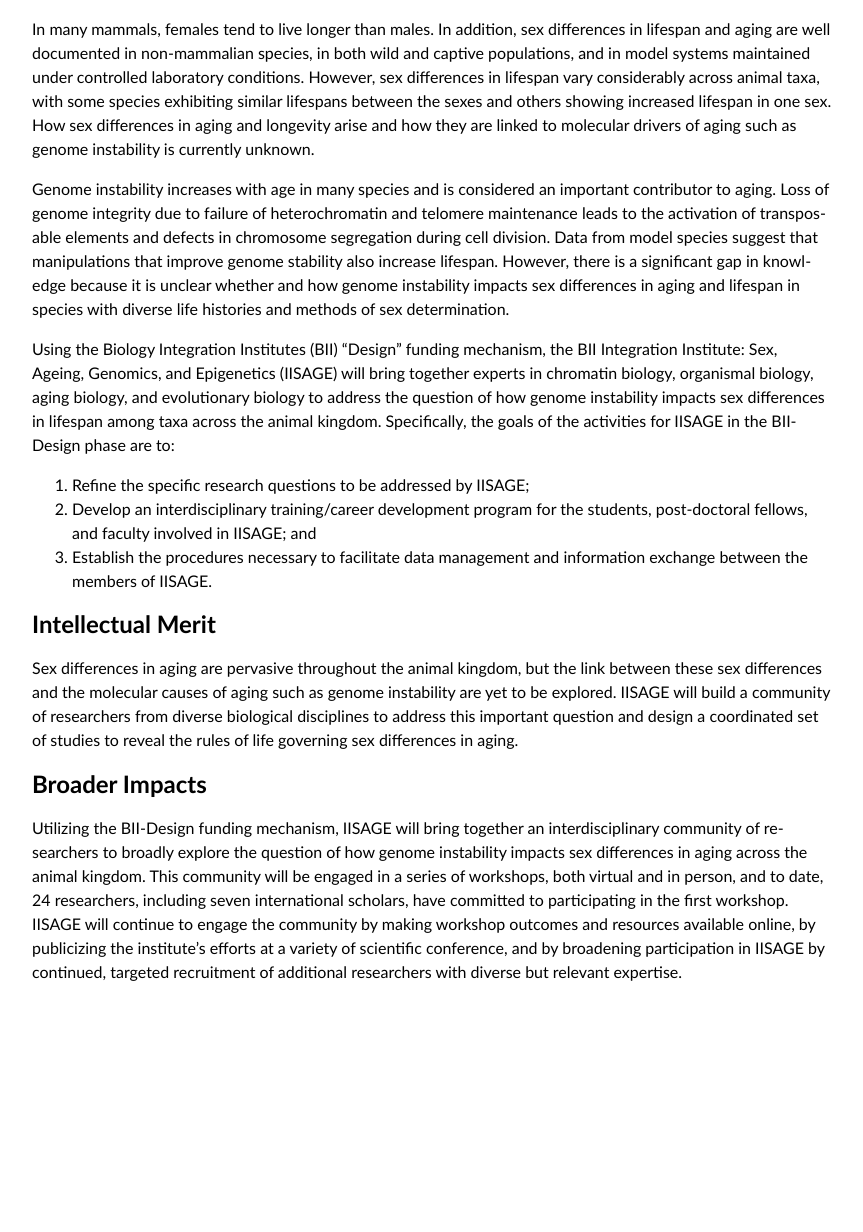
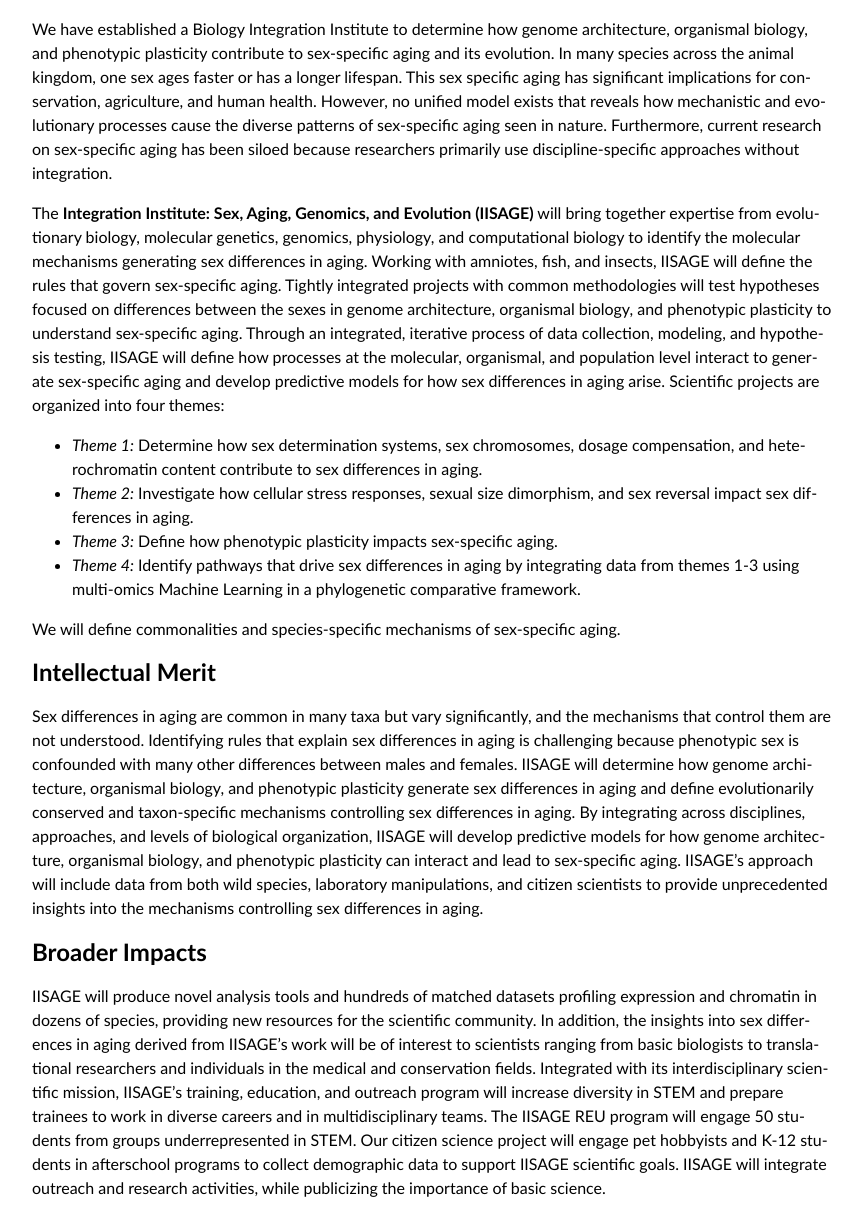
Before and after one commit to iisage/iisage.github.io, a plain HTML site: page about/index.html in a window 1280 px wide. Shown: the part 299-1531 px from the top of the page, without its empty margins (208-1071 px from the left). Before the commit the page ends 1315 px from the top, so only its background shows below. Drawn offline with nearby package versions, Linux system fonts and the light colour scheme; some packages are replaced by stand-ins of ours.

Commit message:
Updated "About" page
Updated the "About" page to reflect the implementation project summary

```diff
--- a/about/index.html
+++ b/about/index.html
@@ -25,25 +25,31 @@
 
 <div class="article-meta">
 <h1><span class="title">IISAGE</span></h1>
-<h2 class="author">Integration Institute Sex, Aging, Genomics, and Epigenetics</h2>
+<h2 class="author">Integration Institute Sex, Aging, Genomics, and Evolution</h2>
 
 </div>
 
 <main>
 <h1 id="nsf-project-summary">NSF Project Summary</h1>
 <h2 id="overview">Overview</h2>
-<p>In many mammals, females tend to live longer than males.  In addition, sex differences in lifespan and aging are well documented in non-mammalian species, in both wild and captive populations, and in model systems maintained under controlled laboratory conditions.  However, sex differences in lifespan vary considerably across animal taxa, with some species exhibiting similar lifespans between the sexes and others showing increased lifespan in one sex.  How sex differences in aging and longevity arise and how they are linked to molecular drivers of aging such as genome instability is currently unknown.</p>
-<p>Genome instability increases with age in many species and is considered an important contributor to aging.  Loss of genome integrity due to failure of heterochromatin and telomere maintenance leads to the activation of transposable elements and defects in chromosome segregation during cell division.  Data from model species suggest that manipulations that improve genome stability also increase lifespan.  However, there is a significant gap in knowledge because it is unclear whether and how genome instability impacts sex differences in aging and lifespan in species with diverse life histories and methods of sex determination.</p>
-<p>Using the Biology Integration Institutes (BII) “Design” funding mechanism, the BII Integration Institute: Sex, Ageing, Genomics, and Epigenetics (IISAGE) will bring together experts in chromatin biology, organismal biology, aging biology, and evolutionary biology to address the question of how genome instability impacts sex differences in lifespan among taxa across the animal kingdom.  Specifically, the goals of the activities for IISAGE in the BII-Design phase are to:</p>
-<ol>
-<li>Refine the specific research questions to be addressed by IISAGE;</li>
-<li>Develop an interdisciplinary training/career development program for the students, post-doctoral fellows, and faculty involved in IISAGE; and</li>
-<li>Establish the procedures necessary to facilitate data management and information exchange between the members of IISAGE.</li>
-</ol>
+<p>We have established a Biology Integration Institute to determine how genome architecture, organismal biology, and phenotypic plasticity contribute to sex-specific aging and its evolution. In many species across the animal kingdom, one sex ages faster or has a longer lifespan. This sex specific
+aging has significant implications for conservation, agriculture, and human health. However, no unified model exists that reveals how mechanistic and evolutionary processes cause the diverse patterns of sex-specific aging seen in nature. Furthermore, current research on sex-specific aging has been siloed because researchers primarily use discipline-specific
+approaches without integration.</p>
+<p>The <strong>Integration Institute: Sex, Aging, Genomics, and Evolution (IISAGE)</strong> will bring together expertise from evolutionary biology, molecular genetics, genomics, physiology, and computational biology to identify the molecular mechanisms generating sex differences in aging. Working with amniotes, fish, and insects, IISAGE will define the rules that govern sex-specific aging. Tightly integrated projects with common methodologies will test hypotheses focused on differences between the sexes in genome architecture, organismal biology, and phenotypic plasticity to understand sex-specific aging. Through an integrated, iterative process of data
+collection, modeling, and hypothesis testing, IISAGE will define how processes at the molecular, organismal, and population level interact to generate sex-specific aging and develop predictive models for how sex differences in aging arise. Scientific projects are organized into four themes:</p>
+<ul>
+<li><em>Theme 1:</em> Determine how sex determination systems, sex chromosomes, dosage
+compensation, and heterochromatin content contribute to sex differences in aging.</li>
+<li><em>Theme 2:</em> Investigate how cellular stress responses, sexual size dimorphism, and sex
+reversal impact sex differences in aging.</li>
+<li><em>Theme 3:</em> Define how phenotypic plasticity impacts sex-specific aging.</li>
+<li><em>Theme 4:</em> Identify pathways that drive sex differences in aging by integrating data from themes 1-3 using multi-omics Machine Learning in a phylogenetic comparative framework.</li>
+</ul>
+<p>We will define commonalities and species-specific mechanisms of sex-specific aging.</p>
 <h2 id="intellectual-merit">Intellectual Merit</h2>
-<p>Sex differences in aging are pervasive throughout the animal kingdom, but the link between these sex differences and the molecular causes of aging such as genome instability are yet to be explored.  IISAGE will build a community of researchers from diverse biological disciplines to address this important question and design a coordinated set of studies to reveal the rules of life governing sex differences in aging.</p>
+<p>Sex differences in aging are common in many taxa but vary significantly, and the mechanisms that control them are not understood. Identifying rules that explain sex differences in aging is challenging because phenotypic sex is confounded with many other differences between males and females. IISAGE will determine how genome architecture, organismal biology, and phenotypic plasticity generate sex differences in aging and define evolutionarily conserved and taxon-specific mechanisms controlling sex differences in aging. By integrating across disciplines, approaches, and levels of biological organization, IISAGE will develop predictive models for how genome architecture, organismal biology, and phenotypic plasticity can interact and lead to sex-specific aging. IISAGE’s approach will include data from both wild species, laboratory manipulations, and citizen scientists to provide unprecedented insights into the mechanisms controlling sex differences in aging.</p>
 <h2 id="broader-impacts">Broader Impacts</h2>
-<p>Utilizing the BII-Design funding mechanism, IISAGE will bring together an interdisciplinary community of researchers to broadly explore the question of how genome instability impacts sex differences in aging across the animal kingdom.  This community will be engaged in a series of workshops, both virtual and in person, and to date, 24 researchers, including seven international scholars, have committed to participating in the first workshop.  IISAGE will continue to engage the community by making workshop outcomes and resources available online, by publicizing the institute’s efforts at a variety of scientific conference, and by broadening participation in IISAGE by continued, targeted recruitment of additional researchers with diverse but relevant expertise.</p>
+<p>IISAGE will produce novel analysis tools and hundreds of matched datasets profiling expression and chromatin in dozens of species, providing new resources for the scientific community. In addition, the insights into sex differences in aging derived from IISAGE’s work will be of interest to scientists ranging from basic biologists to translational researchers and individuals in the medical and conservation fields. Integrated with its interdisciplinary scientific mission, IISAGE’s training, education, and outreach program will increase diversity in STEM and prepare trainees to work in diverse careers and in multidisciplinary teams. The IISAGE REU program will engage 50 students from groups underrepresented in STEM. Our citizen science project will engage pet hobbyists and K-12 students in afterschool programs to collect demographic data to support IISAGE scientific goals. IISAGE will integrate outreach and research activities, while publicizing the importance of basic science.</p>
 
 </main>
 
--- a/index.xml
+++ b/index.xml
@@ -12,7 +12,7 @@
       <pubDate>Mon, 01 Jan 0001 00:00:00 +0000</pubDate>
 
       <guid>/about/</guid>
-      <description>NSF Project Summary Overview In many mammals, females tend to live longer than males. In addition, sex differences in lifespan and aging are well documented in non-mammalian species, in both wild and captive populations, and in model systems maintained under controlled laboratory conditions. However, sex differences in lifespan vary considerably across animal taxa, with some species exhibiting similar lifespans between the sexes and others showing increased lifespan in one sex. How sex differences in aging and longevity arise and how they are linked to molecular drivers of aging such as genome instability is currently unknown.</description>
+      <description>NSF Project Summary Overview We have established a Biology Integration Institute to determine how genome architecture, organismal biology, and phenotypic plasticity contribute to sex-specific aging and its evolution. In many species across the animal kingdom, one sex ages faster or has a longer lifespan. This sex specific aging has significant implications for conservation, agriculture, and human health. However, no unified model exists that reveals how mechanistic and evolutionary processes cause the diverse patterns of sex-specific aging seen in nature.</description>
     </item>
 
     <item>
@@ -21,7 +21,7 @@
       <pubDate>Mon, 01 Jan 0001 00:00:00 +0000</pubDate>
 
       <guid>/team/</guid>
-      <description>IISAGE is currently lead by three researchers: Lead Investivator Nicole Riddle, University of Alabama at Birmingham Co-PI Erica Larschan, Brown University Co-PI James Walters, University of Kansas Please feel free to contact any of us about further details and to get involved in IISAGE.</description>
+      <description>IISAGE is collaboration among 11 research laboratories Lead Investivator Nicole Riddle, University of Alabama at Birmingham Co-PI Erica Larschan, Brown University Co-PI James Walters, University of Kansas Please feel free to contact any of us about further details and to get involved in IISAGE.</description>
     </item>
 
   </channel>
```
Also changed, not shown: index.html (+3 -1 lines), team/index.html (+2 -1 lines).
